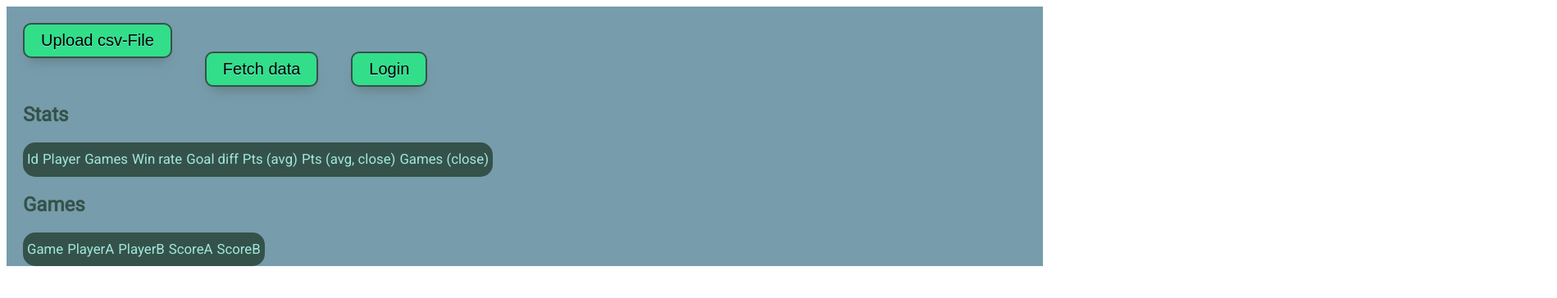
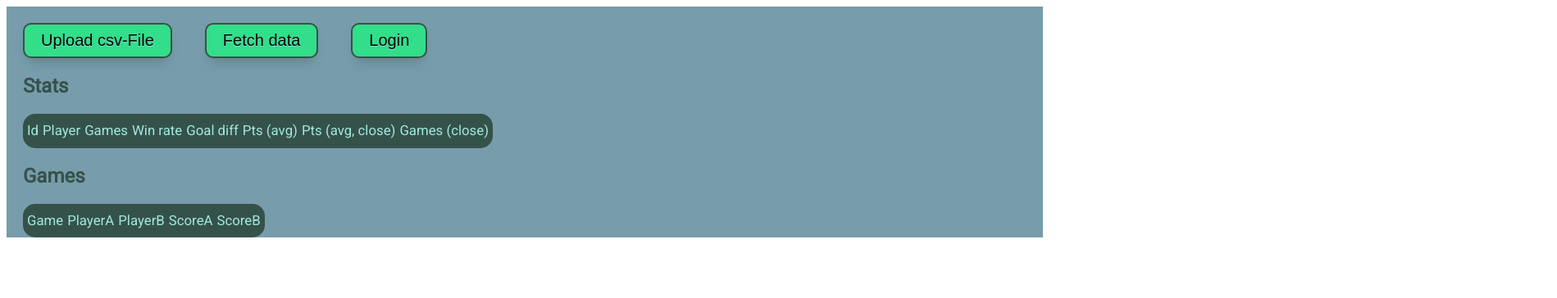
Before and after one commit to Krillian111/foospal-frontend, a React (Create React App) app: page / in a window 1280 px wide. Shown: the top 364 px of the page at 82% size, 1899 px wide, since content can reach past the window. Built offline with nearby package versions, Linux system fonts and the light colour scheme; what redux-axios-middleware would draw is missing.

Commit message:
force buttons in single line

```diff
--- a/src/components/1molecule/button/UploadButton.js
+++ b/src/components/1molecule/button/UploadButton.js
@@ -6,7 +6,7 @@ import PrimaryButton from '../../0atom/button/PrimaryButton';
 const StyledButtonWrapper = styled.div`
   position: relative;
   overflow: hidden;
-  display: inline-block;
+  display: inline;
 
   input[type='file'] {
     font-size: 100px;
```
